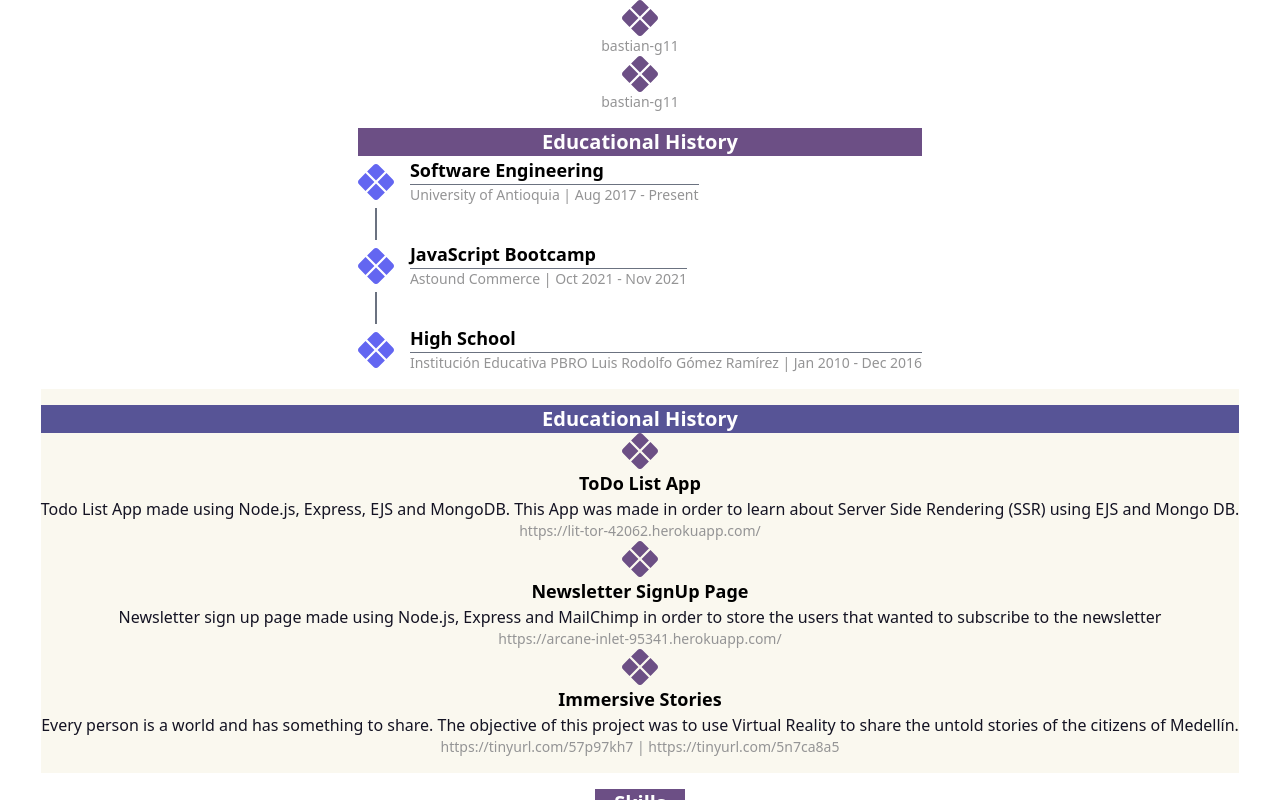
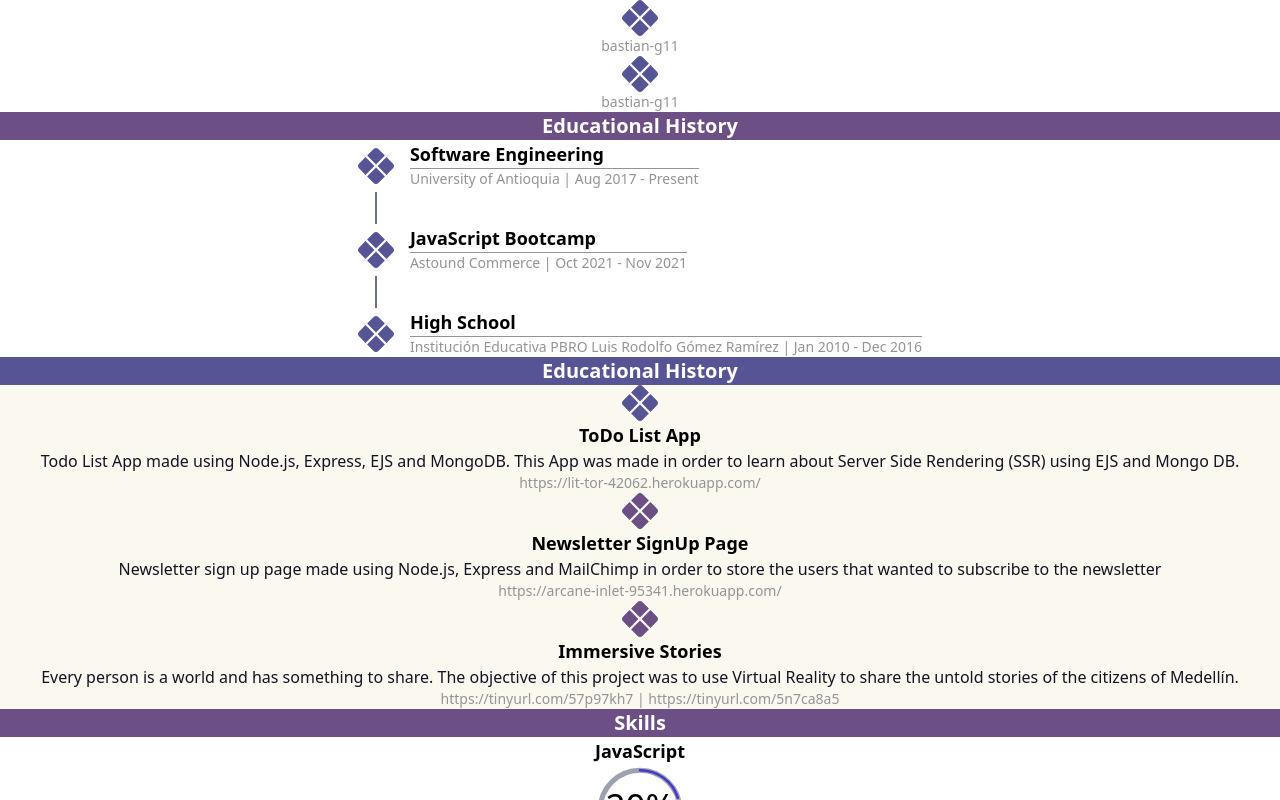
Before and after one commit to bastian-g11/cv-bastian-g11, a React (Create React App) app: page / in a window 1280 px wide. Built offline with nearby package versions, Linux system fonts and the light colour scheme.

Commit message:
FEAT: Create components and add styles

```diff
--- /dev/null
+++ b/src/components/Icon.jsx
@@ -0,0 +1,12 @@
+import { BsXDiamondFill } from 'react-icons/bs';
+import { FaGithub } from 'react-icons/fa';
+
+const Icon = ({ id = 'diamond', color = 'purple' }) => {
+  const icons = {
+    diamond: <BsXDiamondFill className={`icon icon-${color}`} />,
+    github: <FaGithub className={`icon icon-${color}`} />,
+  };
+  return icons[id];
+};
+
+export { Icon };
--- a/src/components/IconText.jsx
+++ b/src/components/IconText.jsx
@@ -1,9 +1,9 @@
-import { BsXDiamondFill } from 'react-icons/bs';
+import { Icon } from 'components/Icon';
 
 // TODO: Make icon a parameter
-const IconText = ({ text }) => (
+const IconText = ({ icon, iconColor, text }) => (
   <div className='flex-container'>
-    <BsXDiamondFill className='icon-text' />
+    <Icon id={icon} color={iconColor} />
     <p className='info-title'>{text}</p>
   </div>
 );
--- a/src/components/Information.jsx
+++ b/src/components/Information.jsx
@@ -1,17 +1,8 @@
-import { BsXDiamondFill } from 'react-icons/bs';
-
-// TODO: Add icon as a Prop
-const Information = ({ title, subTitle, lastItem }) => (
-  <div className='flex items-start gap-4'>
-    <div className='flex-container mt-2'>
-      <BsXDiamondFill className='text-4xl text-indigo-500' />
-      {!lastItem && <div className='border-l-2 border-gray-500 h-8 mt-2' />}
-    </div>
-    <div>
-      <h1>{title}</h1>
-      <hr className='border-gray-500' />
-      <p className='info-title'>{subTitle}</p>
-    </div>
+const Information = ({ title, subTitle }) => (
+  <div>
+    <h1>{title}</h1>
+    <hr className='border-light-gray' />
+    <p className='info-title'>{subTitle}</p>
   </div>
 );
 
--- a/src/components/Project.jsx
+++ b/src/components/Project.jsx
@@ -1,9 +1,8 @@
-import { BsXDiamondFill } from 'react-icons/bs';
+import { Icon } from 'components/Icon';
 
-// TODO: Add icon as a Prop
-const Project = ({ title, description, link }) => (
+const Project = ({ icon, iconColor, title, description, link }) => (
   <div className='flex-container'>
-    <BsXDiamondFill className='icon-text' />
+    <Icon id={icon} color={iconColor} />
     <h1>{title}</h1>
     <p>{description}</p>
     <a className='info-title' href={link}>
--- a/src/components/Section.jsx
+++ b/src/components/Section.jsx
@@ -4,11 +4,13 @@ const Section = ({
   background = 'bg-white',
   children,
 }) => (
-  <div className={`flex-container py-4 ${background}`}>
-    <div className={`w-full ${titleBackground}`}>
+  <div className='w-full'>
+    <div className={`${titleBackground}`}>
       <h1 className='text-center text-white font-bold text-xl'>{title}</h1>
     </div>
-    <div>{children}</div>
+    <div className={`flex-container ${background}`}>
+      <div>{children}</div>
+    </div>
   </div>
 );
 
--- /dev/null
+++ b/src/components/TimeLineItem.jsx
@@ -0,0 +1,20 @@
+import { Information } from 'components/Information';
+import { Icon } from 'components/Icon';
+
+const TimeLineItem = ({
+  icon,
+  iconColor,
+  title,
+  subTitle,
+  addTimeLine = false,
+}) => (
+  <div className='flex gap-4'>
+    <div className='flex-container mt-2'>
+      <Icon id={icon} color={iconColor} />
+      {addTimeLine && <div className='border-l-2 border-gray-500 h-8 mt-2' />}
+    </div>
+    <Information title={title} subTitle={subTitle} />
+  </div>
+);
+
+export { TimeLineItem };
--- a/src/components/page-sections/Education.jsx
+++ b/src/components/page-sections/Education.jsx
@@ -1,17 +1,25 @@
 import { Section } from 'components/Section';
-import { Information } from 'components/Information';
+import { TimeLineItem } from 'components/TimeLineItem';
 
 const Education = () => (
   <Section title='Educational History' titleBackground='bg-violet'>
-    <Information
+    <TimeLineItem
+      icon='diamond'
+      iconColor='purple'
       title='Software Engineering'
       subTitle='University of Antioquia | Aug 2017 - Present'
+      addTimeLine
     />
-    <Information
+    <TimeLineItem
+      icon='diamond'
+      iconColor='purple'
       title='JavaScript Bootcamp'
       subTitle='Astound Commerce | Oct 2021 - Nov 2021'
+      addTimeLine
     />
-    <Information
+    <TimeLineItem
+      icon='diamond'
+      iconColor='purple'
       title='High School'
       subTitle='Institución Educativa PBRO Luis Rodolfo Gómez Ramírez | Jan 2010 - Dec 2016'
       lastItem='true'
--- a/src/components/page-sections/Profile.jsx
+++ b/src/components/page-sections/Profile.jsx
@@ -2,8 +2,8 @@ import { IconText } from 'components/IconText';
 
 const Profile = () => (
   <div>
-    <IconText text='bastian-g11' />
-    <IconText text='bastian-g11' />
+    <IconText icon='diamond' iconColor='purple' text='bastian-g11' />
+    <IconText icon='diamond' iconColor='purple' text='bastian-g11' />
   </div>
 );
 export { Profile };
--- a/src/components/page-sections/Projects.jsx
+++ b/src/components/page-sections/Projects.jsx
@@ -4,6 +4,8 @@ import { Project } from 'components/Project';
 const Projects = () => (
   <Section title='Educational History' background='bg-light-yellow'>
     <Project
+      icon='diamond'
+      iconColor='purple'
       title='ToDo List App'
       description='Todo List App made using Node.js, Express,
       EJS and MongoDB. This App was made in order to learn about Server Side Rendering (SSR)
@@ -12,6 +14,8 @@ const Projects = () => (
     />
 
     <Project
+      icon='diamond'
+      iconColor='violet'
       title='Newsletter SignUp Page'
       description='Newsletter sign up page made using Node.js,
       Express and MailChimp in order to store the users that wanted to subscribe to the newsletter'
@@ -19,6 +23,8 @@ const Projects = () => (
     />
 
     <Project
+      icon='diamond'
+      iconColor='violet'
       title='Immersive Stories'
       description='Every person is a world and has something to share. The objective of this project was to use
       Virtual Reality to share the untold stories of the citizens of Medellín.'
--- a/src/styles/index.css
+++ b/src/styles/index.css
@@ -17,6 +17,14 @@ p {
   @apply text-sm text-light-gray;
 }
 
-.icon-text {
-  @apply text-4xl text-violet;
+.icon {
+  @apply text-4xl;
 }
+
+.icon-violet {
+  @apply text-violet;
+}
+
+.icon-purple {
+  @apply text-main-purple;
+}
```
